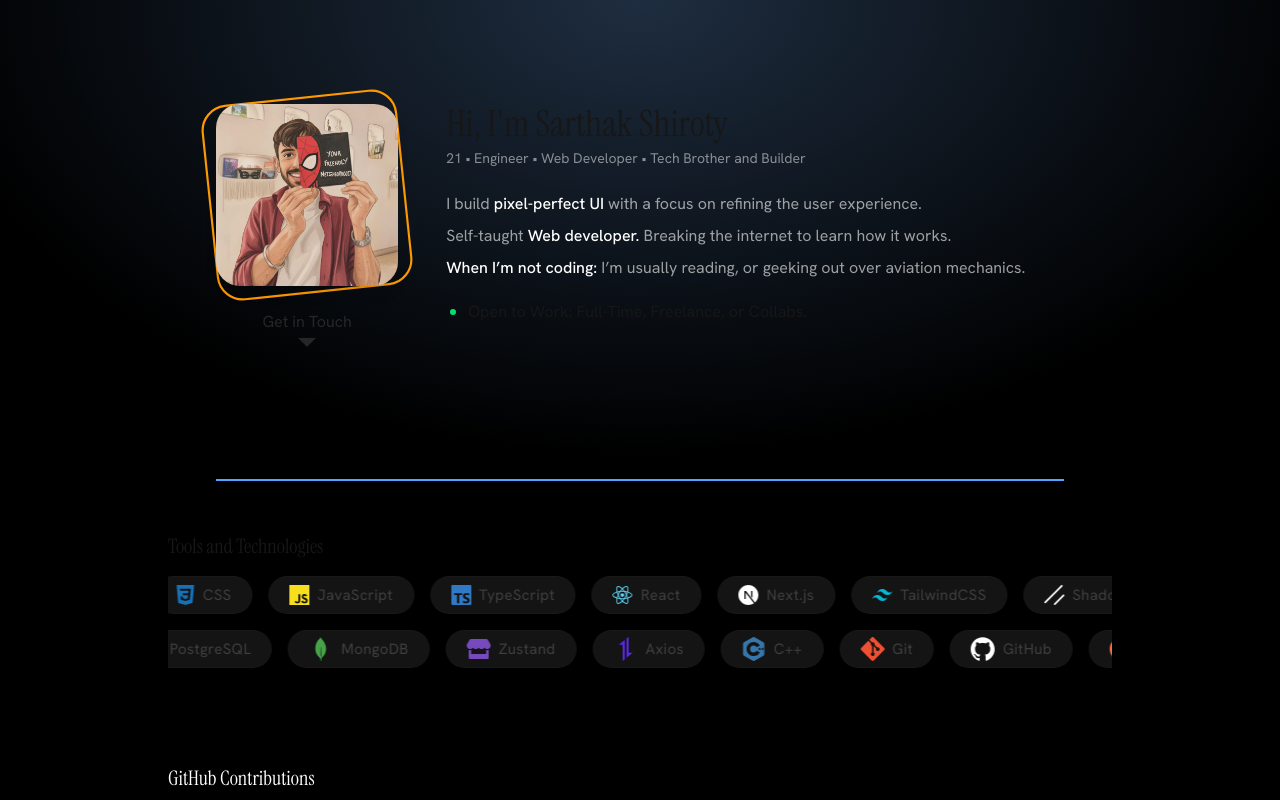
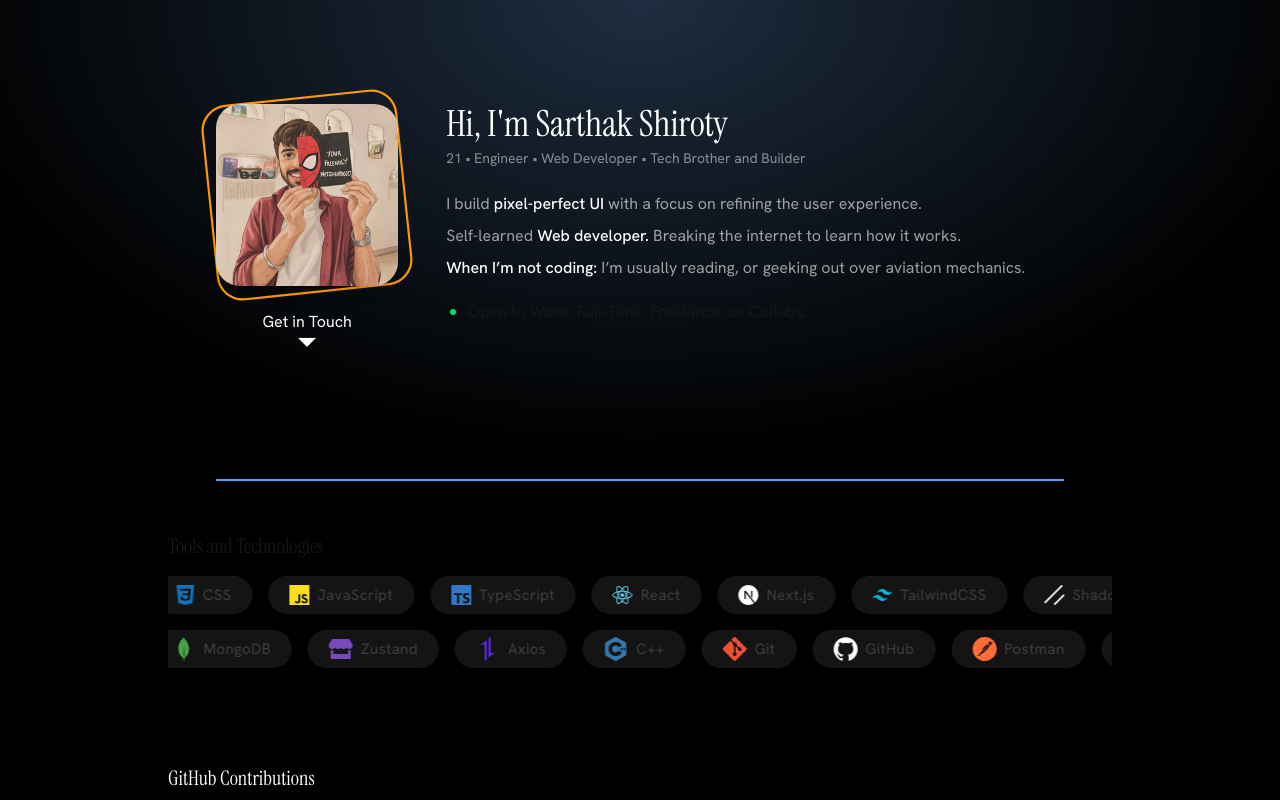
Before and after one commit to Sarthak-builds/sarthak-portfolio, a Next.js app: page / in a window 1280 px wide. Shown: the top 800 px of the page. Built offline with nearby package versions, Linux system fonts and the light colour scheme.

Commit message:
minor fix

```diff
--- a/src/components/sections/Hero.tsx
+++ b/src/components/sections/Hero.tsx
@@ -17,26 +17,26 @@ export const Hero = () => {
           <div className="relative w-fit">
             <div className="absolute inset-0 -rotate-6 rounded-3xl border-2 border-amber-500 dark:border-amber-100 hanken-grotesk pointer-events-none scale-108"></div>
 
-            <Image src="/assets/images/sarthak_mee.jpeg" width={180} height={250} alt="Sarthak" className="relative shadow-lg rounded-3xl w-48 md:w-[250px] h-auto object-cover z-10 " />
+            <Image src="/assets/images/sarthak_mee.jpeg" width={180} height={250} alt="Sarthak" priority className="relative shadow-lg rounded-3xl w-48 md:w-[250px] h-auto object-cover z-10 " />
           </div>
 
           <div className="relative group flex flex-col items-center justify-center w-fit">
 
-            <div className="hidden md:flex text-sm md:text-base mt-2 hanken-grotesk text-neutral-800 dark:text-white items-center gap-2 cursor-default relative backdrop-blur-sm bg-white/80 dark:bg-black/40 md:bg-transparent px-2 rounded-md">
+            <div className="hidden md:flex text-sm md:text-base mt-2 hanken-grotesk text-white items-center gap-2 cursor-default relative backdrop-blur-sm bg-white/80 dark:bg-black/40 md:bg-transparent px-2 rounded-md">
               Get in Touch <i className="ri-arrow-down-s-fill md:hidden"></i>
             </div>
 
-            <div className="hidden md:block text-4xl duration-200 group-hover:rotate-180 cursor-pointer absolute top-5 text-neutral-800 dark:text-white">
+            <div className="hidden md:block text-4xl duration-200 group-hover:rotate-180 cursor-pointer absolute top-5 text-white">
               <i className="ri-arrow-down-s-fill z-50"></i>
             </div>
 
             <div className="md:hidden flex flex-col items-center mt-2 ">
               <div className="bg-white/80 dark:bg-white/4 text-sm px-8 py-3 rounded-xl shadow-lg whitespace-nowrap flex gap-1 flex-col backdrop-blur-md border-none bg-linear-to-t from-sky-500/30 to-black">
                 <SocialLinks></SocialLinks>
-                <div className="mt-2 text-sm text-neutral-700 dark:text-white/80 flex items-center justify-center gap-2">
+                <div className="mt-2 text-sm text-white/80 flex items-center justify-center gap-2">
                   <FaEnvelope className="text-neutral-900 dark:text-white" /> sarthakshiroty20@gmail.com
                 </div>
-                <div className="mt-1 flex flex-col justify-center items-center hanken-grotesk text-sm text-neutral-500 dark:text-white/50">
+                <div className="mt-1 flex flex-col justify-center items-center hanken-grotesk text-sm text-white/50">
                   <p>📍 Indore, India</p>
                 </div>
               </div>
@@ -46,7 +46,7 @@ export const Hero = () => {
               <div className=" text-sm px-4 py-4 rounded-lg  whitespace-nowrap flex gap-3 scale-80 flex-col backdrop-blur-md bg-linear-to-t from-sky-500/30 to-black ">
                 <div className="w-full flex justify-center"><SocialLinks></SocialLinks></div>
 
-                <div className="mt-2 flex flex-col justify-center hanken-grotesk text-lg text-neutral-800 dark:text-white">
+                <div className="mt-2 flex flex-col justify-center hanken-grotesk text-lg text-white">
                   <p>📍 Indore, India</p>
                   <p className="flex justify-center items-center gap-2"><FaEnvelope></FaEnvelope>sarthakshiroty20@gmail.com</p>
                 </div>
@@ -56,14 +56,14 @@ export const Hero = () => {
 
         </div>
         <div className="flex flex-col w-full gap-4 text-left md:text-left">
-          <div className="text-neutral-900 dark:text-white">
+          <div className="text-white">
             <h1 className=" text-2xl md:text-4xl instrument-serif-regular-italic">Hi, I'm Sarthak Shiroty</h1>
             <div className="text-white/50 hanken-grotesk text-xs md:text-sm w-full py-1">21 • Engineer • Web Developer • Tech Brother and Builder</div>
           </div>
 
           <div className="text-white/60 hanken-grotesk leading-7 md:leading-8 text-sm md:text-base px-0">
             I build<span className="text-white font-medium"> pixel-perfect UI</span>  with a focus on refining the user experience. <br>
-            </br>Self-taught <span className="text-white font-medium"> Web developer.</span> Breaking the internet to learn how it works.<br></br>
+            </br>Self-learned <span className="text-white font-medium"> Web developer.</span> Breaking the internet to learn how it works.<br></br>
             <span className="text-white font-medium">When I’m not coding: </span>I’m usually reading, or geeking out over aviation mechanics.
             <br></br>
             <div className="flex justify-center md:justify-start mt-3 mb-7">
--- a/src/components/ui/BlurFade.tsx
+++ b/src/components/ui/BlurFade.tsx
@@ -5,8 +5,8 @@ import { motion } from "framer-motion";
 export const BlurFade = ({ children }: { children: React.ReactNode }) => {
     return (
         <motion.div
-            initial={{ filter: "blur(20px)", opacity: 0 }}
-            animate={{ filter: "blur(0px)", opacity: 1 }}
+            initial={{ filter: "blur(20px)" }}
+            animate={{ filter: "blur(0px)" }}
             transition={{ duration: 0.4, ease: "easeOut" }}
             className="w-full h-full"
         >
--- a/src/data/stack.ts
+++ b/src/data/stack.ts
@@ -28,7 +28,6 @@ export const stack1: TechItem[] = [
 
 export const stack2: TechItem[] = [
   { name: "Node.js", icon: SiNodedotjs, color: "#339933" },
-  { name: "Prisma", icon: SiPrisma, color: "#FFFFFF" },
   { name: "PostgreSQL", icon: SiPostgresql, color: "#4169E1" },
   { name: "MongoDB", icon: SiMongodb, color: "#47A248" },
   { name: "Zustand", icon: FaStore, color: "#764ABC" },
```
